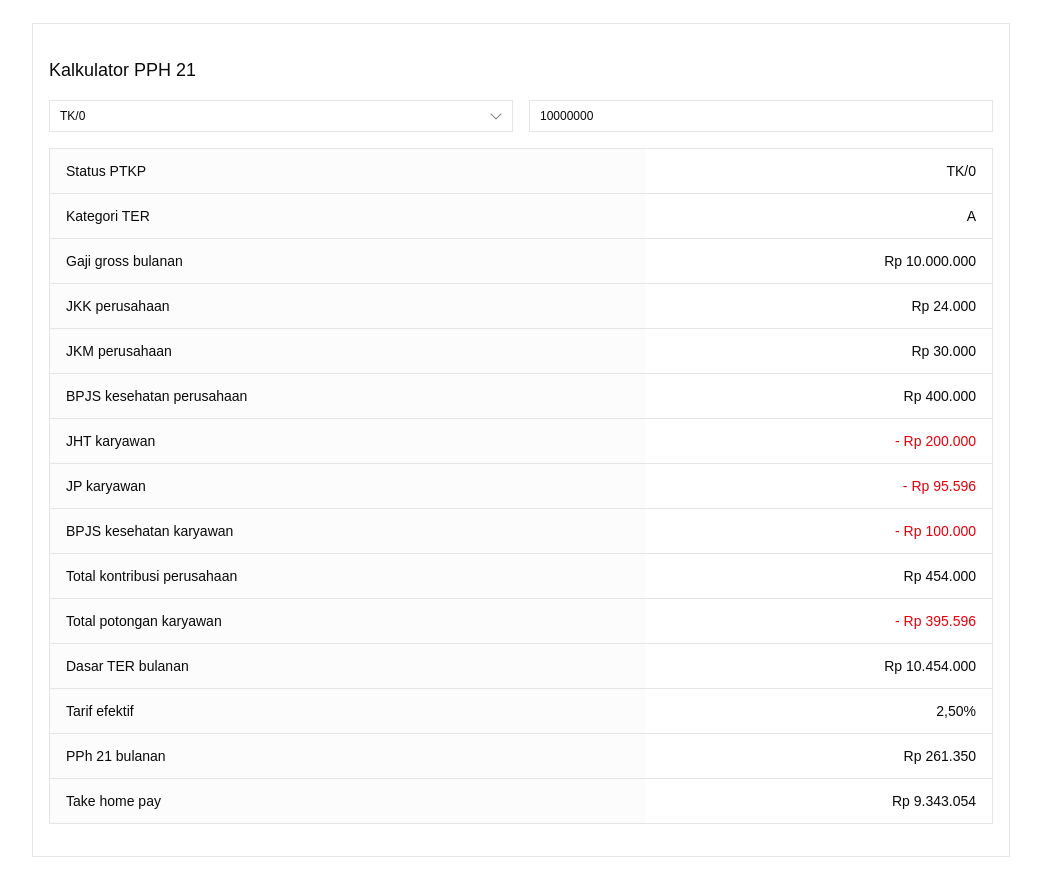
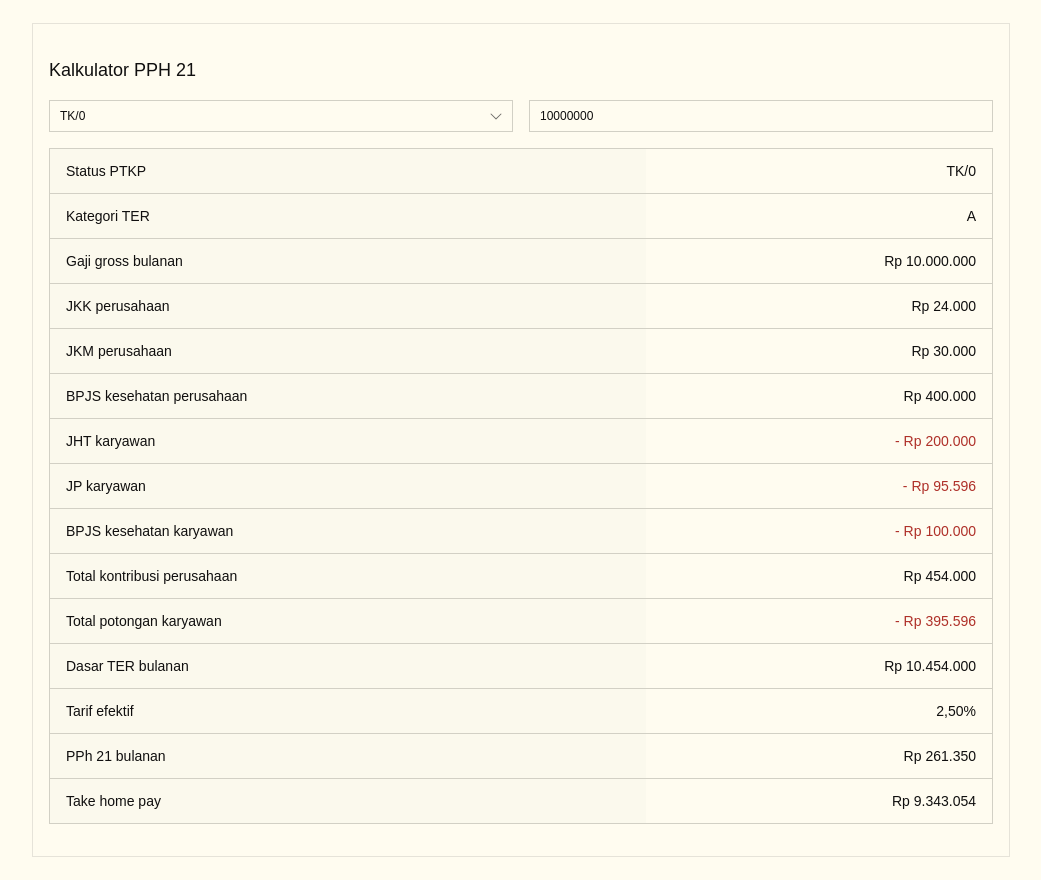
Before and after one commit to zasdaym/pph21, a React (Vite) app: page / in a window 1280 px wide. Shown: the whole page, without its empty margins (119-1160 px from the left). Built offline with nearby package versions, Linux system fonts and the light colour scheme; a web font is replaced by a local one.

Commit message:
Apply flexoki colorscheme

```diff
--- a/src/index.css
+++ b/src/index.css
@@ -42,46 +42,46 @@
 }
 
 :root {
-  --background: oklch(1 0 0);
-  --foreground: oklch(0.145 0 0);
-  --card: oklch(1 0 0);
-  --card-foreground: oklch(0.145 0 0);
-  --popover: oklch(1 0 0);
-  --popover-foreground: oklch(0.145 0 0);
-  --primary: oklch(0.205 0 0);
-  --primary-foreground: oklch(0.985 0 0);
-  --secondary: oklch(0.97 0 0);
-  --secondary-foreground: oklch(0.205 0 0);
-  --muted: oklch(0.97 0 0);
-  --muted-foreground: oklch(0.556 0 0);
-  --accent: oklch(0.97 0 0);
-  --accent-foreground: oklch(0.205 0 0);
-  --destructive: oklch(0.577 0.245 27.325);
-  --border: oklch(0.922 0 0);
-  --input: oklch(0.922 0 0);
-  --ring: oklch(0.708 0 0);
+  --background: #fffcf0;
+  --foreground: #100f0f;
+  --card: #fffcf0;
+  --card-foreground: #100f0f;
+  --popover: #fffcf0;
+  --popover-foreground: #100f0f;
+  --primary: #205ea6;
+  --primary-foreground: #fffcf0;
+  --secondary: #f2f0e5;
+  --secondary-foreground: #100f0f;
+  --muted: #f2f0e5;
+  --muted-foreground: #6f6e69;
+  --accent: #e6e4d9;
+  --accent-foreground: #100f0f;
+  --destructive: #af3029;
+  --border: #d2d0c5;
+  --input: #d2d0c5;
+  --ring: #205ea6;
   --radius: 0.625rem;
 }
 
 .dark {
-  --background: oklch(0.145 0 0);
-  --foreground: oklch(0.985 0 0);
-  --card: oklch(0.205 0 0);
-  --card-foreground: oklch(0.985 0 0);
-  --popover: oklch(0.205 0 0);
-  --popover-foreground: oklch(0.985 0 0);
-  --primary: oklch(0.922 0 0);
-  --primary-foreground: oklch(0.205 0 0);
-  --secondary: oklch(0.269 0 0);
-  --secondary-foreground: oklch(0.985 0 0);
-  --muted: oklch(0.269 0 0);
-  --muted-foreground: oklch(0.708 0 0);
-  --accent: oklch(0.269 0 0);
-  --accent-foreground: oklch(0.985 0 0);
-  --destructive: oklch(0.704 0.191 22.216);
-  --border: oklch(1 0 0 / 10%);
-  --input: oklch(1 0 0 / 15%);
-  --ring: oklch(0.556 0 0);
+  --background: #100f0f;
+  --foreground: #cecdc3;
+  --card: #1c1b1a;
+  --card-foreground: #cecdc3;
+  --popover: #1c1b1a;
+  --popover-foreground: #cecdc3;
+  --primary: #4385be;
+  --primary-foreground: #100f0f;
+  --secondary: #282726;
+  --secondary-foreground: #cecdc3;
+  --muted: #282726;
+  --muted-foreground: #878580;
+  --accent: #343331;
+  --accent-foreground: #cecdc3;
+  --destructive: #d14d41;
+  --border: #343331;
+  --input: #343331;
+  --ring: #4385be;
 }
 
 @layer base {
```
